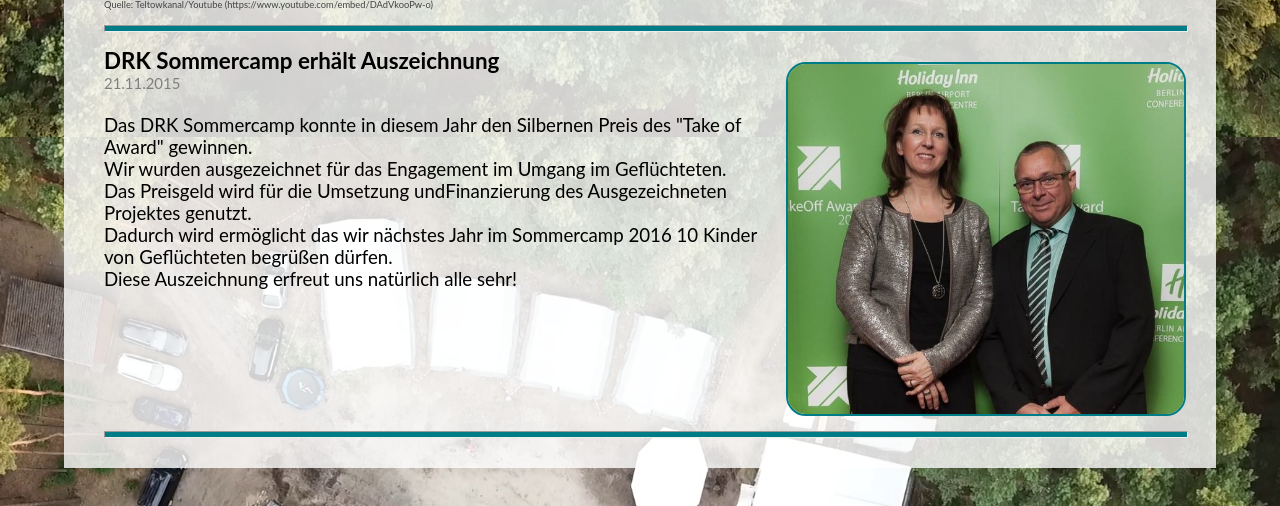
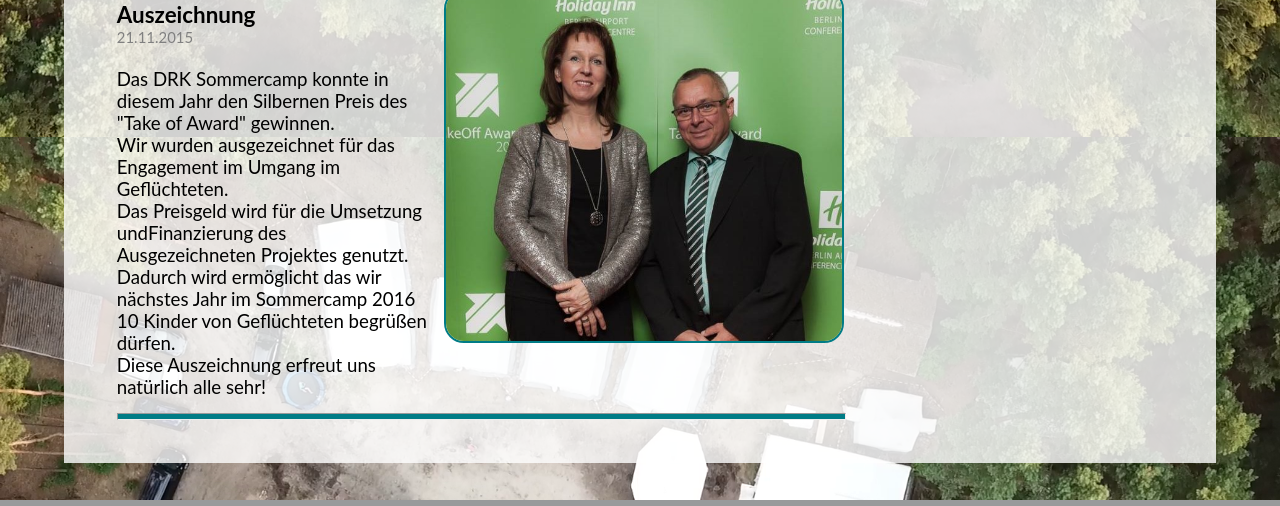
Before and after one commit to s0m3basti/Lagerwebsite, a PHP site: page /news.php in a window 1280 px wide. Shown: the part 1463-1969 px from the top of the page. Run offline with PHP 8.4, Linux system fonts and the light colour scheme; some libraries are stand-ins or nearby versions.

Commit message:
Updateted the News Feed with a bether implementation of the FB-Div

```diff
--- a/CSS/news.css
+++ b/CSS/news.css
@@ -38,3 +38,16 @@ hr{
 li{
     list-style-position: inside;
 }
+
+table{
+    padding: 1%;
+    width:100%;
+}
+#left{
+    padding-right: 1%;
+    width: 70%;
+}
+#right{
+    padding-left: 1%;
+    text-align: center;
+}
--- a/news.php
+++ b/news.php
@@ -12,7 +12,7 @@
 
     <body>
         <div id="fb-root"></div>
-        <script async defer crossorigin="anonymous" src="https://connect.facebook.net/de_DE/sdk.js#xfbml=1&version=v5.0"></script>
+        <script async defer crossorigin="anonymous" src="https://connect.facebook.net/de_DE/sdk.js#xfbml=1&version=v6.0"></script>
         <!-- Header einfügen-->
             <?php
                 include 'files/head.html';
@@ -32,11 +32,10 @@
                 <h1>News</h1><br>
                 <p id="subhead">Hier erhalten sie die neuesten und wichtigsten Informationen rund um das Sommercamp.</p>
                 <hr>
-                <h2>Immer sofort die aktuellsten Nachrichten</h2><br>
-                <div class="fb-page" data-href="https://www.facebook.com/DRK.Sommercamp/" data-tabs="timeline" data-width="800" data-height="800" data-small-header="false" data-adapt-container-width="true" data-hide-cover="false" data-show-facepile="false" style="text-align:center; display:block;"><blockquote cite="https://www.facebook.com/DRK.Sommercamp/" class="fb-xfbml-parse-ignore"><a href="https://www.facebook.com/DRK.Sommercamp/">DRK Sommercamp</a></blockquote></div>
-                <hr>
-                <div class="news"><p>
-                <img src="img/Header.png" alt="Informationen zum Sommercamp"  height="200px"></p></div>
+                <table>
+                    <tr valign="top">
+                        <td id="left">
+                            <div class="news"><img src="img/Header.png" alt="Informationen zum Sommercamp"  height="200px"></p></div>
                             <h2>Beispiel Überschrift</h2>
                             <p class="date">31.31.31</p>
                             <br>
@@ -66,6 +65,13 @@
                                 Diese Auszeichnung erfreut uns natürlich alle sehr!
                             </p>
                             <hr>
+                        </td>
+                        <td id="right">
+                            <h2>Immer sofort die aktuellsten Nachrichten</h2><br>
+                            <div class="fb-page" data-href="https://www.facebook.com/DRK.Sommercamp/" data-tabs="timeline" data-width="400px" data-height="1080" data-small-header="false" data-adapt-container-width="true" data-hide-cover="false" data-show-facepile="false"><blockquote cite="https://www.facebook.com/DRK.Sommercamp/" class="fb-xfbml-parse-ignore"><a href="https://www.facebook.com/DRK.Sommercamp/">DRK Sommercamp</a></blockquote></div>
+                        </td>
+                    </tr>
+                </table>
             </div>
         </div>
          <!-- Footer einfügen -->
```
Lines whose indentation alone changed are shown as unchanged.
